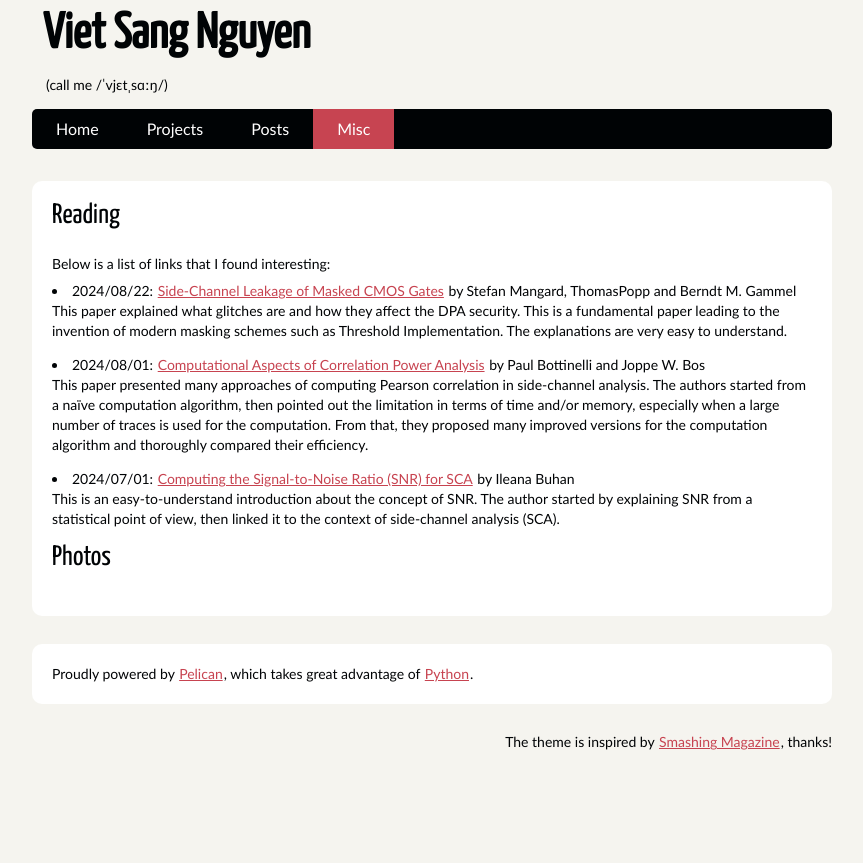
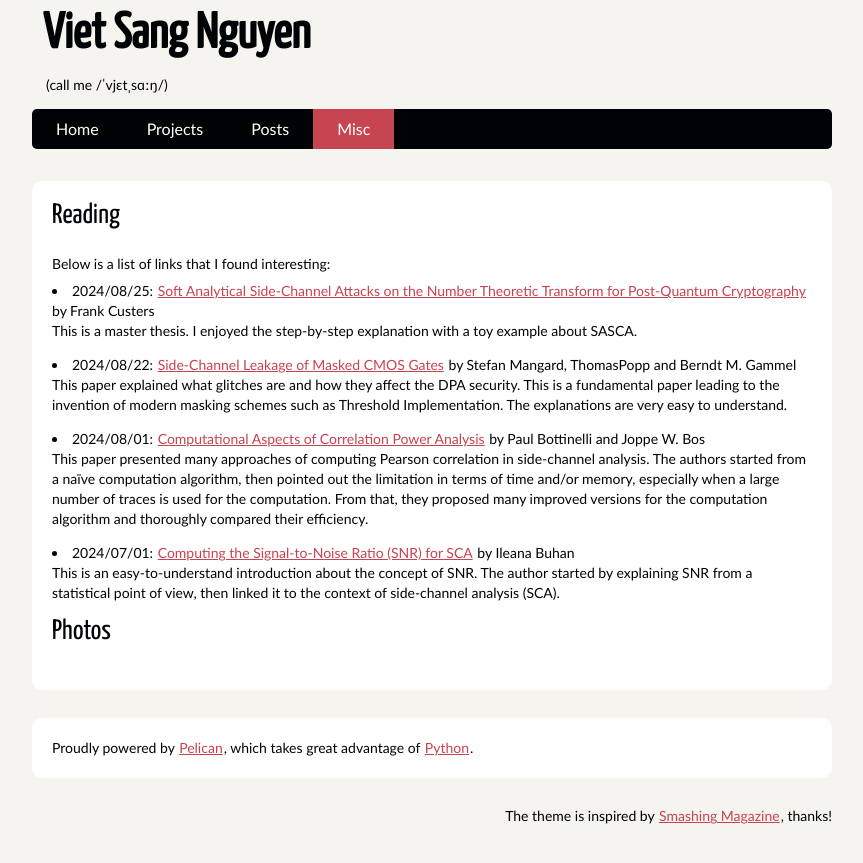
Before and after one commit to nvietsang/nvietsang.github.io, a Jekyll site: the page built from misc.html, in a window 1280 px wide. Shown: the top 863 px of the page, without its empty margins (208-1071 px from the left). Built offline with Jekyll 4.4.1, drawn with Linux system fonts in a browser that asks for light colours.

Commit message:
add reading material

```diff
--- a/misc.html
+++ b/misc.html
@@ -5,6 +5,14 @@ layout: default
 <section id="content" class="body">
     <h1> Reading </h1>
     Below is a list of links that I found interesting:
+
+        <li>
+            2024/08/25:
+            <a href="https://pure.tue.nl/ws/portalfiles/portal/211137599/Custers_F.pdf">Soft Analytical Side-Channel Attacks on the Number Theoretic Transform for Post-Quantum Cryptography</a>
+            by Frank Custers
+            <br>
+            This is a master thesis. I enjoyed the step-by-step explanation with a toy example about SASCA.
+        </li>
 
         <li>
             2024/08/22:
```
